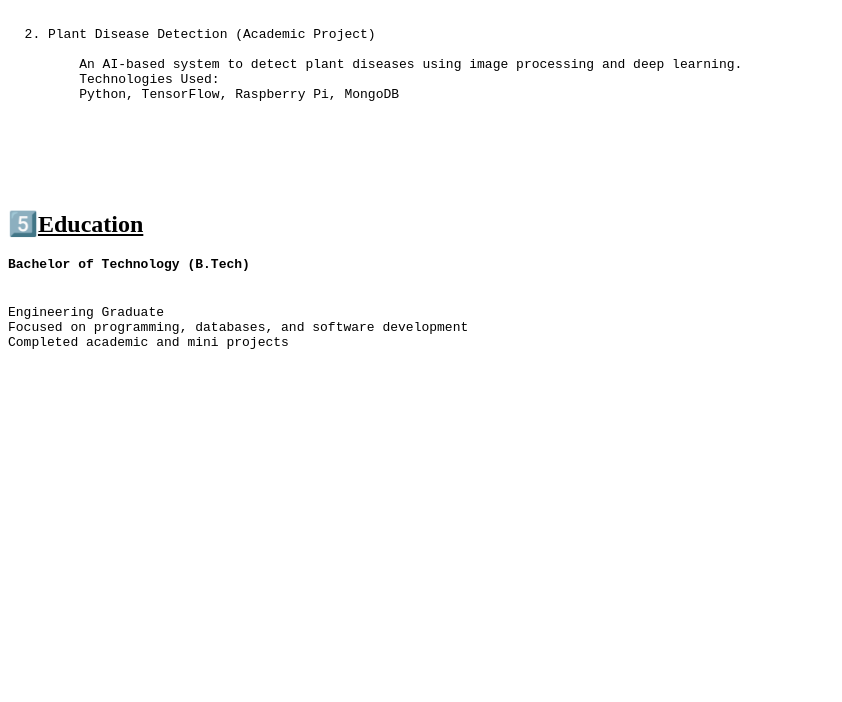
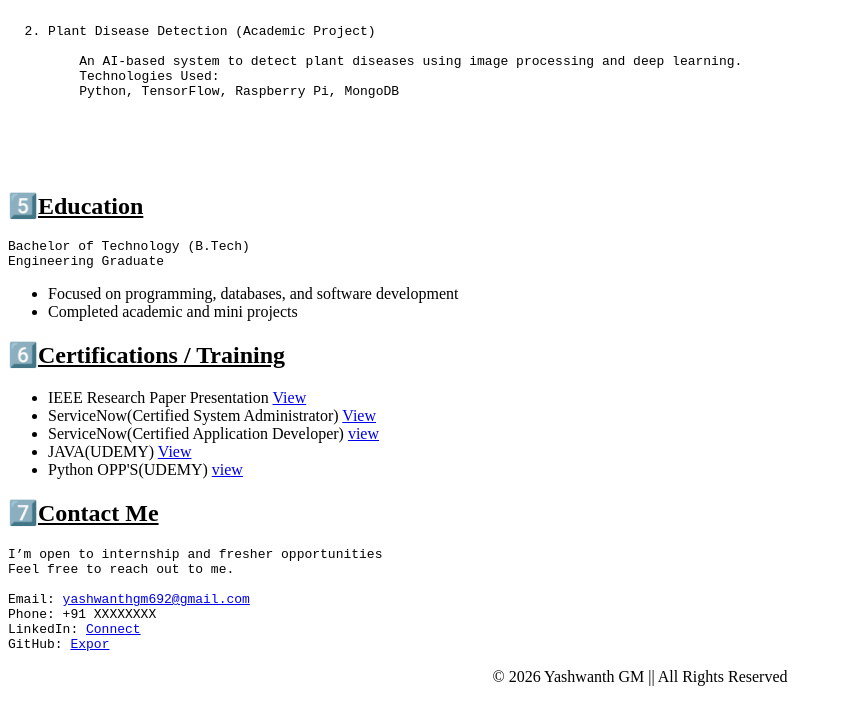
Before and after one commit to Yashwanth-Techi/Day4_portpholio, a plain HTML site: page index.html in a window 1280 px wide. Shown: the part 1278-1980 px from the top of the page, without its empty margins (0-842 px from the left). Before the commit the page ends 1641 px from the top, so only its background shows below. Drawn offline with Linux system fonts and the light colour scheme.

Commit message:
Update index.html

```diff
--- a/index.html
+++ b/index.html
@@ -9,7 +9,7 @@
     <center>
         <h1>My_Portfolio</h1>
 
-<img src="WhatsApp Image 2025-08-25 at 12.27.11_4e9a7311.jpg" alt="image not found" height="100px" width="100px">
+<img src="Yashwanth.png" alt="image not found" height="100px" width="100px">
     </center>
 
 
@@ -24,7 +24,7 @@ I am a passionate engineering graduate with strong interest in Java, Web Develop
 I enjoy building clean, user-friendly applications and continuously improving my technical skills.
     </pre>
 
-    <p >Download Resume </p>
+    <a href="https://drive.google.com/file/d/14Qdruqo3jkDdbSukqijvo6z2i_qErNaO/view?usp=sharing" target="_blank">View Resume</a>
 
     <h2>2️⃣<ins>About Me</ins></h2>
     <pre>
@@ -91,7 +91,7 @@ My goal is to work as a Software Developer where I can contribute to innovative
             <td>Time Management</td>
         </tr>
     </table>
-    <h2>4️⃣ <ins>Projects</ins></h2>
+    <h2>4️⃣<ins>Projects</ins></h2>
     <pre>
 <ol><li>Inventory Management System
 
@@ -111,17 +111,41 @@ My goal is to work as a Software Developer where I can contribute to innovative
     Python, TensorFlow, Raspberry Pi, MongoDB
         </li>
     </ol>
-    </pre>
+</pre>
 
-    <h2>5️⃣<ins>Education</ins></h2>
+<h2>5️⃣<ins>Education</ins></h2>
 <pre>
-<h4>Bachelor of Technology (B.Tech)</h4>
+Bachelor of Technology (B.Tech)
 Engineering Graduate
-Focused on programming, databases, and software development
-Completed academic and mini projects
+</pre>
+<ul>
+<li>Focused on programming, databases, and software development </li>
+<li>Completed academic and mini projects</li>
+</ul>
+
+<h2>6️⃣<ins>Certifications / Training</ins></h2>
+<ul>
+    <li>IEEE Research Paper Presentation <a href="https://drive.google.com/file/d/1QyGUVp_GVYJij1LUIj-GJ5F4Qj-lIxOI/view?usp=sharing" target="_blank" >View</a></li>
+    <li>ServiceNow(Certified System Administrator) <a href="https://drive.google.com/file/d/1PI9NZv5hktM18y3jhsYZ4nceHmTjkdLQ/view?usp=sharing" target="_blank">View</a></li>
+    <li>ServiceNow(Certified Application Developer) <a href="https://drive.google.com/file/d/1n45VI7mbGkZRMlXUBITSUMUHhhDYYMWW/view?usp=sharing"target="_blank">view</a></li>
+    <li>JAVA(UDEMY) <a href="https://drive.google.com/file/d/1X0-2Q_UXxofOKPcc9M6ObH9u4Hj1fnhy/view?usp=sharing"target="_blank">View</a></li>
+    <li>Python OPP'S(UDEMY) <a href="https://drive.google.com/file/d/1q0tMiqopkcidrxsiQiZhTNNAERr4ySUt/view?usp=sharing"target="_blank">view</a></li>
+</ul>
+
+<h2>7️⃣<ins>Contact Me</ins></h2>
+<pre>I’m open to internship and fresher opportunities
+Feel free to reach out to me.
+
+Email: <a href="yashwanthgm692@gmail.com">yashwanthgm692@gmail.com</a>
+Phone: +91 XXXXXXXX
+LinkedIn: <a href="www.linkedin.com/in/yashwanth-techie">Connect</a>
+GitHub: <a href="https://github.com/Yashwanth-Techi">Expor</a>
 </pre>
 
 
+<center>
+<p>© 2026 Yashwanth GM || All Rights Reserved</p>
+</center>
 
 
 </body>
```
